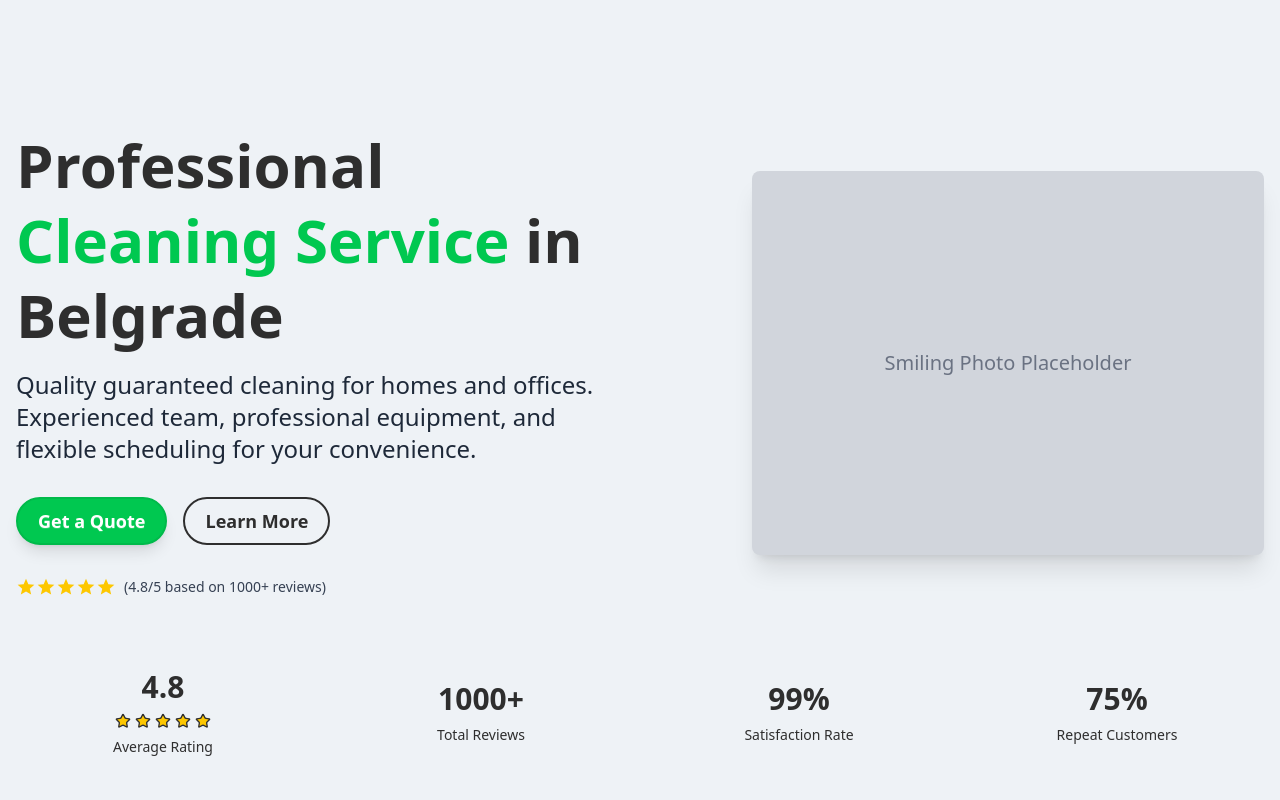
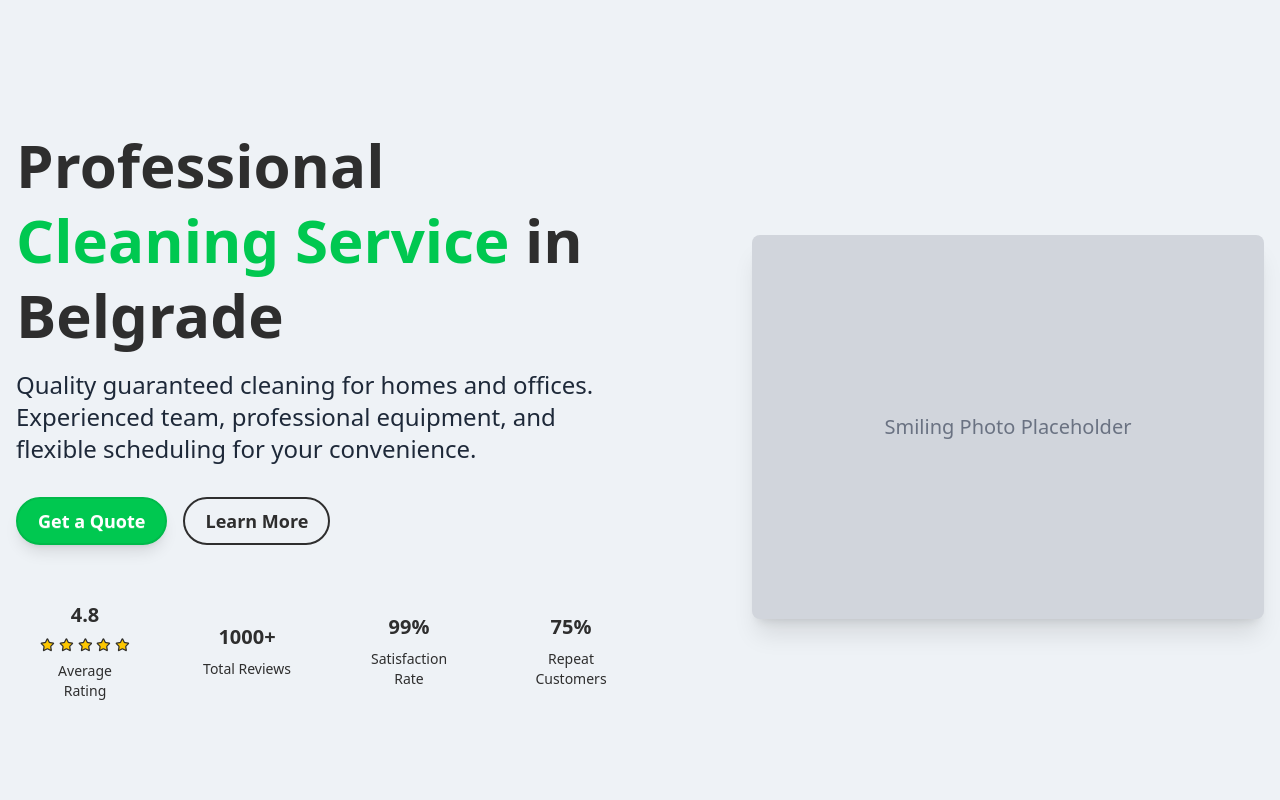
Before and after one commit to levladik/clean_cleanom, a Next.js app: page / in a window 1280 px wide. Shown: the top 800 px of the page. Built offline with nearby package versions, Linux system fonts and the light colour scheme.

Commit message:
Refine UI in Hero. Move stats inside Hero

```diff
--- a/src/app/components/sections/Reviews.tsx
+++ b/src/app/components/sections/Reviews.tsx
@@ -5,7 +5,7 @@ const Reviews = () => {
     <div className="grid grid-cols-2 w-full m-auto md:grid-cols-4 items-center gap-6 rounded-xl">
       <div className="text-center">
         <div className="p-6">
-          <div className="text-3xl font-bold text-emerald mb-2">4.8</div>
+          <div className="text-xl font-bold text-emerald mb-2">4.8</div>
           <div className="flex justify-center gap-1 mb-2">
             {[...Array(5)].map((_, i) => (
               <Star
@@ -20,21 +20,21 @@ const Reviews = () => {
 
       <div className="text-center">
         <div className="p-6">
-          <div className="text-3xl font-bold text-emerald mb-2">1000+</div>
+          <div className="text-xl font-bold text-emerald mb-2">1000+</div>
           <div className="text-sm text-muted-foreground">Total Reviews</div>
         </div>
       </div>
 
       <div className="text-center">
         <div className="p-6">
-          <div className="text-3xl font-bold text-emerald mb-2">99%</div>
+          <div className="text-xl font-bold text-emerald mb-2">99%</div>
           <div className="text-sm text-muted-foreground">Satisfaction Rate</div>
         </div>
       </div>
 
       <div className="text-center">
         <div className="p-6">
-          <div className="text-3xl font-bold text-emerald mb-2">75%</div>
+          <div className="text-xl font-bold text-emerald mb-2">75%</div>
           <div className="text-sm text-muted-foreground">Repeat Customers</div>
         </div>
       </div>
--- a/src/app/components/sections/hero/Hero.tsx
+++ b/src/app/components/sections/hero/Hero.tsx
@@ -13,7 +13,7 @@ const Hero = () => {
     <section className="relative py-16 md:py-24 lg:py-32 w-full ">
       <div className="flex flex-col lg:flex-row items-center justify-between mb-12">
         {/* Left Content */}
-        <div className="lg:w-1/2 text-center lg:text-left mb-12 lg:mb-0">
+        <div className="lg:w-1/2 text-start lg:text-center lg:text-left mb-12 lg:mb-0">
           <h1 className="text-4xl sm:text-5xl lg:text-6xl font-bold leading-tight mb-4">
             Professional <span className="text-primary">Cleaning Service</span> in Belgrade
           </h1>
@@ -29,19 +29,7 @@ const Hero = () => {
           </div>
           {/* Placeholder for rating if available */}
           <div className="mt-8 flex items-center justify-center lg:justify-start space-x-2">
-            {/* Example: Star rating */}
-            <div className="flex text-yellow-400">
-              {[...Array(5)].map((_, i) => (
-                <svg
-                  key={i}
-                  className="w-5 h-5 fill-current"
-                  viewBox="0 0 24 24"
-                >
-                  <path d="M12 17.27L18.18 21l-1.64-7.03L22 9.24l-7.19-.61L12 2 9.19 8.63 2 9.24l5.46 4.73L5.82 21 12 17.27z" />
-                </svg>
-              ))}
-            </div>
-            <span className="text-sm font-medium text-gray-700">(4.8/5 based on 1000+ reviews)</span>
+            <Reviews />
           </div>
         </div>
 
@@ -53,7 +41,6 @@ const Hero = () => {
           </div>
         </div>
       </div>
-      <Reviews />
     </section>
   )
 }
```
